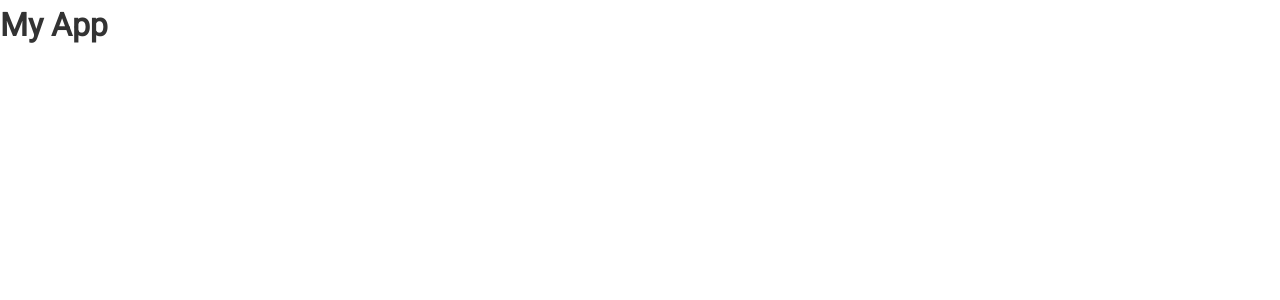
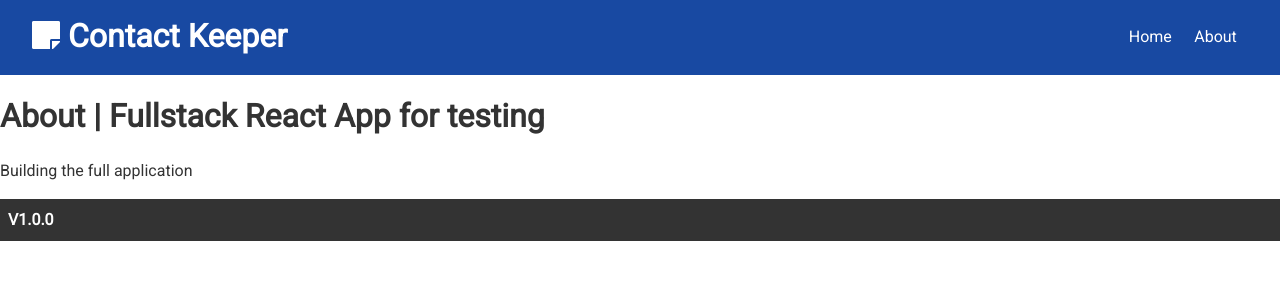
Before and after one commit to AF3204/contactKeeperAfd, a React (Create React App) app in the folder client/: page /about in a window 1280 px wide. Shown: the top 300 px of the page. Built offline with nearby package versions, Linux system fonts and the light colour scheme.

Commit message:
UPDATE: Further changes

```diff
--- a/client/src/App.js
+++ b/client/src/App.js
@@ -1,10 +1,23 @@
 import './App.css';
+import React, {Fragment} from 'react';
+import {BrowserRouter as Router, Route, Switch} from 'react-router-dom'
+import Navbar from './components/layout/Navbar';
+import Home from './components/pages/Home'
+import About from './components/pages/About'
 
 const App=()=>{
   return (
-    <div className="App">
-      <h1>My App</h1>
-    </div>
+    <Router>
+      <Fragment>
+        <Navbar/>
+      </Fragment>
+      <Switch>
+        <Route exact path='/' component={Home}/>
+        <Route exact path='/about' component={About}/>
+      </Switch>
+
+    </Router>
+
   );
 }
 
--- /dev/null
+++ b/client/src/components/layout/Navbar.js
@@ -0,0 +1,27 @@
+import React from "react";
+import PropTypes from 'prop-types'
+import { Link } from 'react-router-dom'
+
+const Navbar = ({title, icon}) =>{
+    return (
+        <div className='navbar bg-primary'>
+            <h1><i className ={icon}/> {title}</h1>
+            <ul>
+                <li> <Link to='/'>Home</Link></li>
+                <li> <Link to='/about'>About</Link></li>
+            </ul>
+        </div>
+    )
+}
+
+Navbar.propTypes={
+    title: PropTypes.string.isRequired,
+    icon:PropTypes.string,
+}
+
+Navbar.defaultProps={
+    title:'Contact Keeper',
+    icon:'fas fa-sticky-note'
+}
+
+export default Navbar
--- /dev/null
+++ b/client/src/components/pages/About.js
@@ -0,0 +1,17 @@
+import React,{Fragment} from "react"
+const About =()=>{
+    return(
+        <div>
+            <Fragment>
+                <h1>About | Fullstack React App for testing</h1>
+                <p className='my-1'>Building the full application</p>
+                <p className='bg-dark p'>
+                    <strong>V1.0.0</strong>
+                </p>
+
+            </Fragment>
+        </div>
+    )
+}
+
+export default About
--- a/client/src/pages/Home.js
+++ b/client/src/components/pages/Home.js
@@ -2,7 +2,9 @@ import React from "react"
 const Home =()=>{
     return(
         <div>
-
+            <h1>Home | Test</h1>
         </div>
     )
 }
+
+export default Home
```
Also changed, not shown: client/src/components/Navbar.js (deleted, +0 -10 lines), client/src/pages/About.js (deleted, +0 -12 lines).
